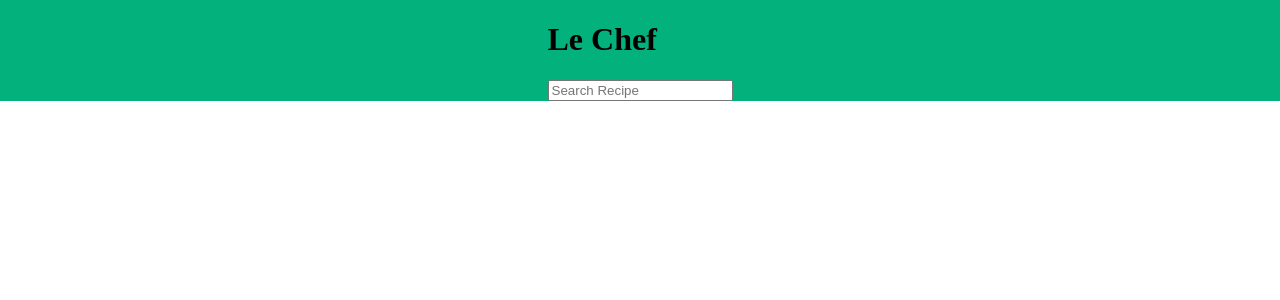
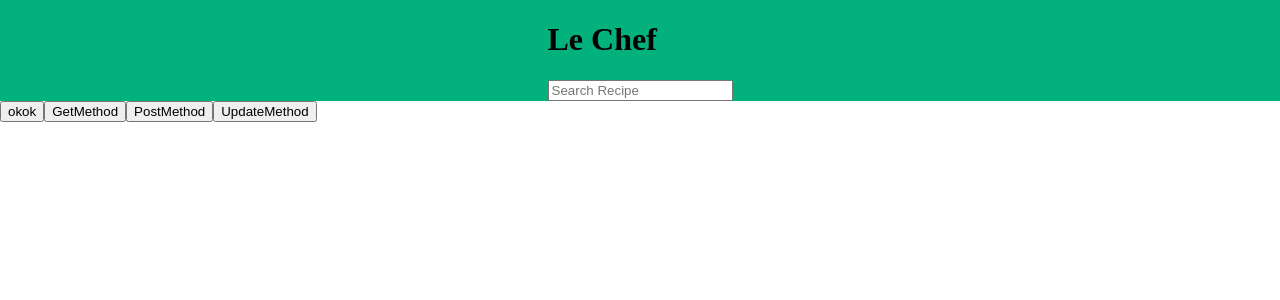
Before and after one commit to ArastoSahbaei/RecipeApplication, a React (Create React App) app in the folder client/: page /recipe/1 in a window 1280 px wide. Shown: the top 300 px of the page. Built offline with nearby package versions, Linux system fonts and the light colour scheme.

Commit message:
added routing

```diff
--- a/client/package.json
+++ b/client/package.json
@@ -10,9 +10,11 @@
     "@types/node": "^12.0.0",
     "@types/react": "^16.9.0",
     "@types/react-dom": "^16.9.0",
+    "@types/react-router-dom": "^5.1.5",
     "axios": "^0.20.0",
     "react": "^16.13.1",
     "react-dom": "^16.13.1",
+    "react-router-dom": "^5.2.0",
     "react-scripts": "3.4.1",
     "typescript": "~3.7.2"
   },
--- a/client/src/App.tsx
+++ b/client/src/App.tsx
@@ -1,13 +1,13 @@
 import React from 'react';
 import './shared/design/Global.css'
-import { FirstComponent } from './components/FirstComponent'
+import Routing from "./components/routing/Routing"
 import { SearchRecipe } from './components/searchrecipe/SearchRecipe'
 
 function App() {
   return (
     <div className="App">
       <SearchRecipe />
-      {/*  <FirstComponent /> */}
+      <Routing />
     </div>
   );
 }
--- a/client/src/components/hooks/useDebounce.tsx
+++ b/client/src/components/hooks/useDebounce.tsx
@@ -1,4 +1,4 @@
-import React, { useState, useEffect } from 'react';
+import { useState, useEffect } from 'react';
 
 export const useDebounce = (value: any, delay: any) => {
     const [debouncedValue, setDebouncedValue] = useState(value);
--- /dev/null
+++ b/client/src/components/routing/Routing.tsx
@@ -0,0 +1,20 @@
+import React, { Suspense } from "react"
+import { BrowserRouter as Router, Switch, Route } from "react-router-dom"
+import { FirstComponent } from '../FirstComponent'
+
+
+export default function Routing() {
+    return (
+        <Router>
+            <div>
+                <Suspense fallback={<h1>LOADING!</h1>}>
+                    <Switch>
+                        <Route exact path="/home" component={FirstComponent} />
+                        <Route exact path="/tables" component={FirstComponent} />
+                        <Route component={FirstComponent} />
+                    </Switch>
+                </Suspense>
+            </div>
+        </Router>
+    );
+}
```
Also changed, not shown: client/src/view/RecipeView.tsx (added, +9 -0 lines), 1 other file (tests, documents, lock files or other folders).
